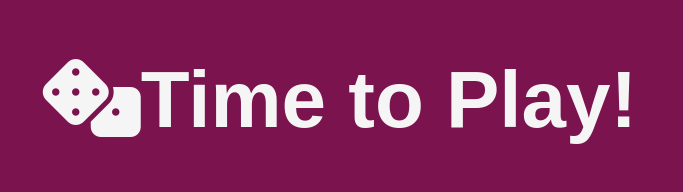
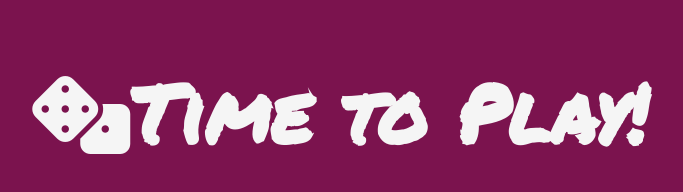
Before and after one commit to Ale-DP/dice-game, a plain HTML site: page index.html in a window 1280 px wide. Shown: the whole page, without its empty margins (301-984 px from the left). Drawn offline with Linux system fonts and the light colour scheme.

Commit message:
Add favicon logo and correct typo for the font and missing percentage on font size

```diff
--- a/assets/css/style.css
+++ b/assets/css/style.css
@@ -7,8 +7,8 @@
 
 body {
     background-color: rgb(123, 19, 78);
-    font-family: "Permanenet Marker", sans-serif;
-    font-weight: 400;
+    font-family: "Permanent Marker", sans-serif;
+    font-weight: 400%;
     font-style: normal;
     color: whitesmoke;
 }
--- a/index.html
+++ b/index.html
@@ -6,6 +6,12 @@
 
     <link rel="stylesheet" href="assets/css/style.css">
     <title>Dice Game</title>
+
+     <!-- Favicon -->
+     <link rel="apple-touch-icon" sizes="180x180" href="assets/favicon/apple-touch-icon.png">
+     <link rel="icon" type="image/png" sizes="32x32" href="assets/favicon/favicon-32x32.png">
+     <link rel="icon" type="image/png" sizes="16x16" href="assets/favicon/favicon-16x16.png">
+
 </head>
 <body>
     <h1><i class="fa-solid fa-dice"></i>Time to Play!</h1>
```
Also changed, not shown: assets/favicon_io/about.txt (added), assets/favicon_io/android-chrome-192x192.png (added), assets/favicon_io/android-chrome-512x512.png (added), assets/favicon_io/apple-touch-icon.png (added), assets/favicon_io/favicon-16x16.png (added), assets/favicon_io/favicon-32x32.png (added), assets/favicon_io/favicon.ico (added), assets/favicon_io/site.webmanifest (added).
